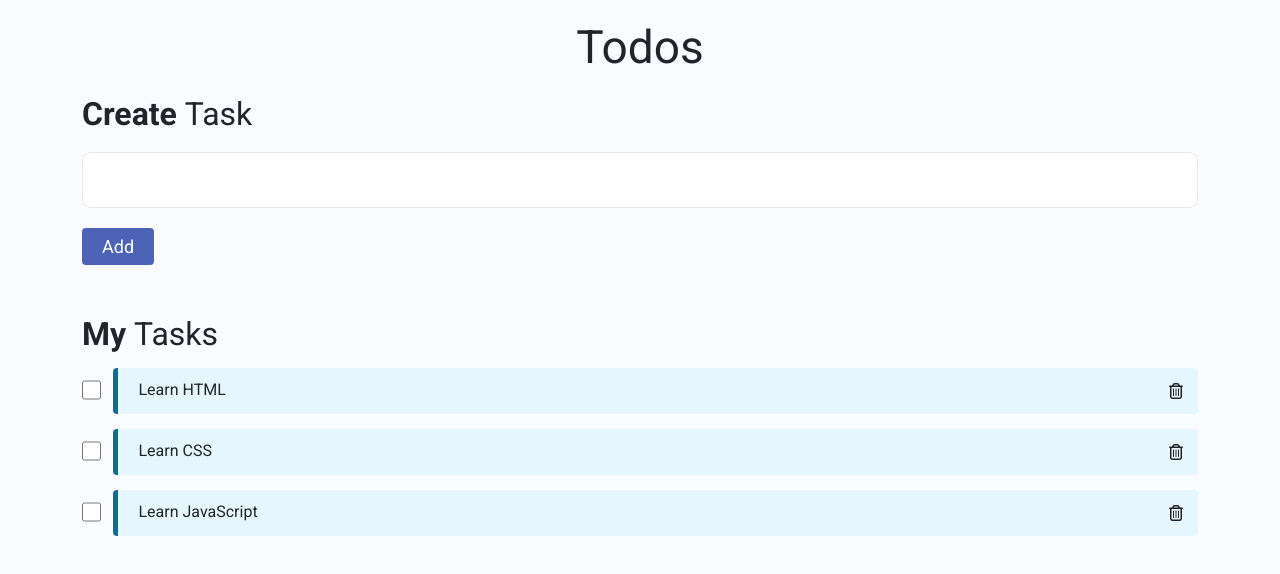
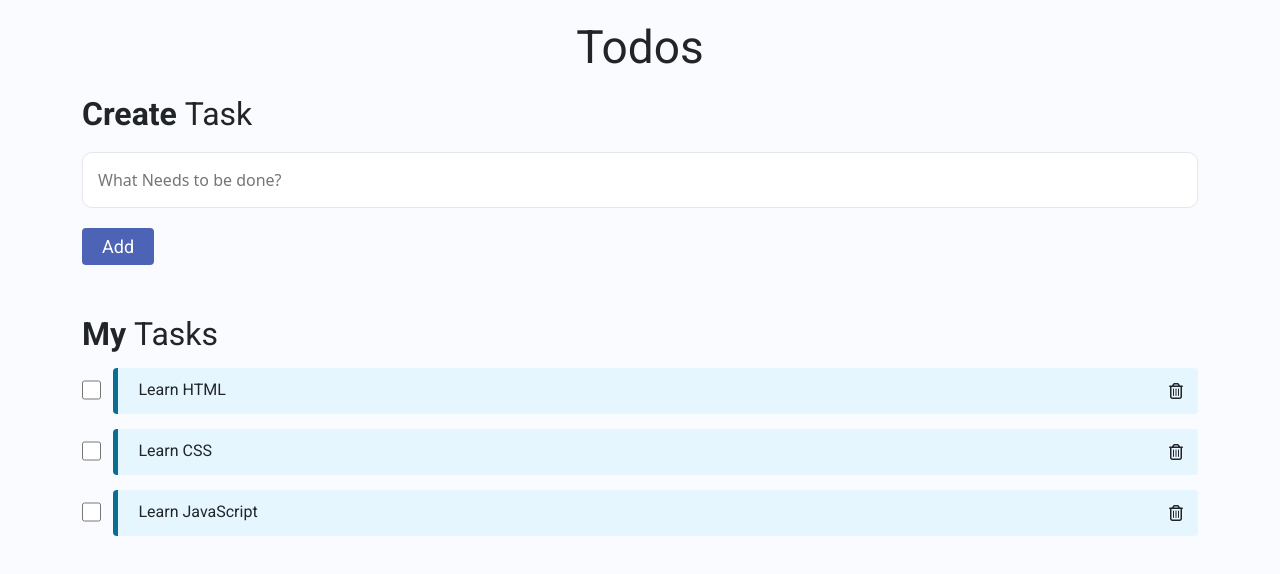
Before and after one commit to sreenathapps/todoApplication, a plain HTML site: page index.html in a window 1280 px wide. Drawn offline with nearby package versions, Linux system fonts and the light colour scheme; a web font is replaced by a local one.

Commit message:
added PlaceHolder

```diff
--- a/index.html
+++ b/index.html
@@ -16,7 +16,7 @@
             <h1 class="create-task-heading">
               Create <span class="create-task-heading-subpart">Task</span>
             </h1>
-            <input type="text" id="todoUserInput" class="todo-user-input" />
+            <input type="text" id="todoUserInput" placeholder="What Needs to be done? " class="todo-user-input" />
             <button onclick="addTodo()" class="add-todo-button" id="addTodoButton">Add</button>
             <h1 class="todo-items-heading">
               My <span class="todo-items-heading-subpart">Tasks</span>
```
